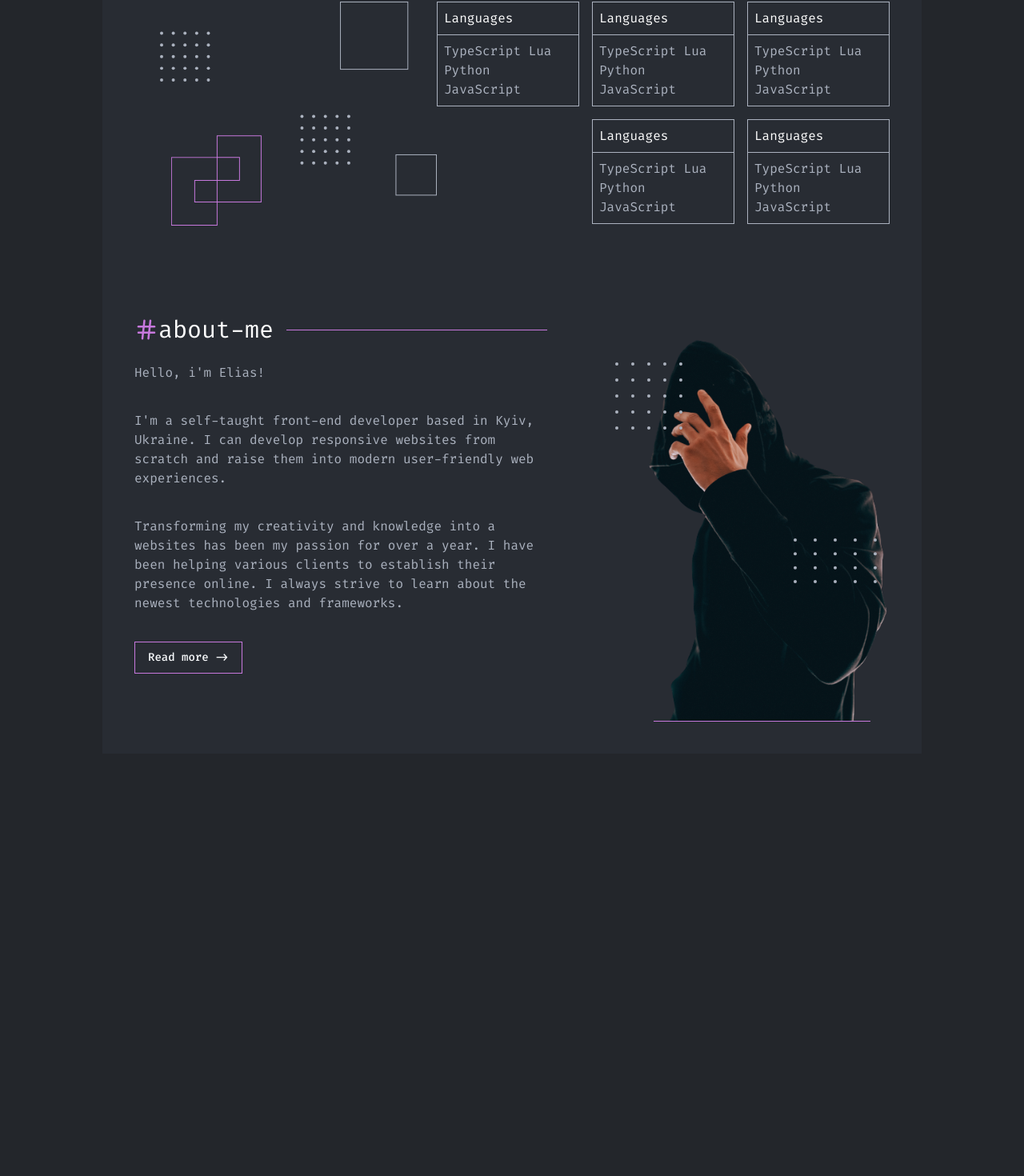
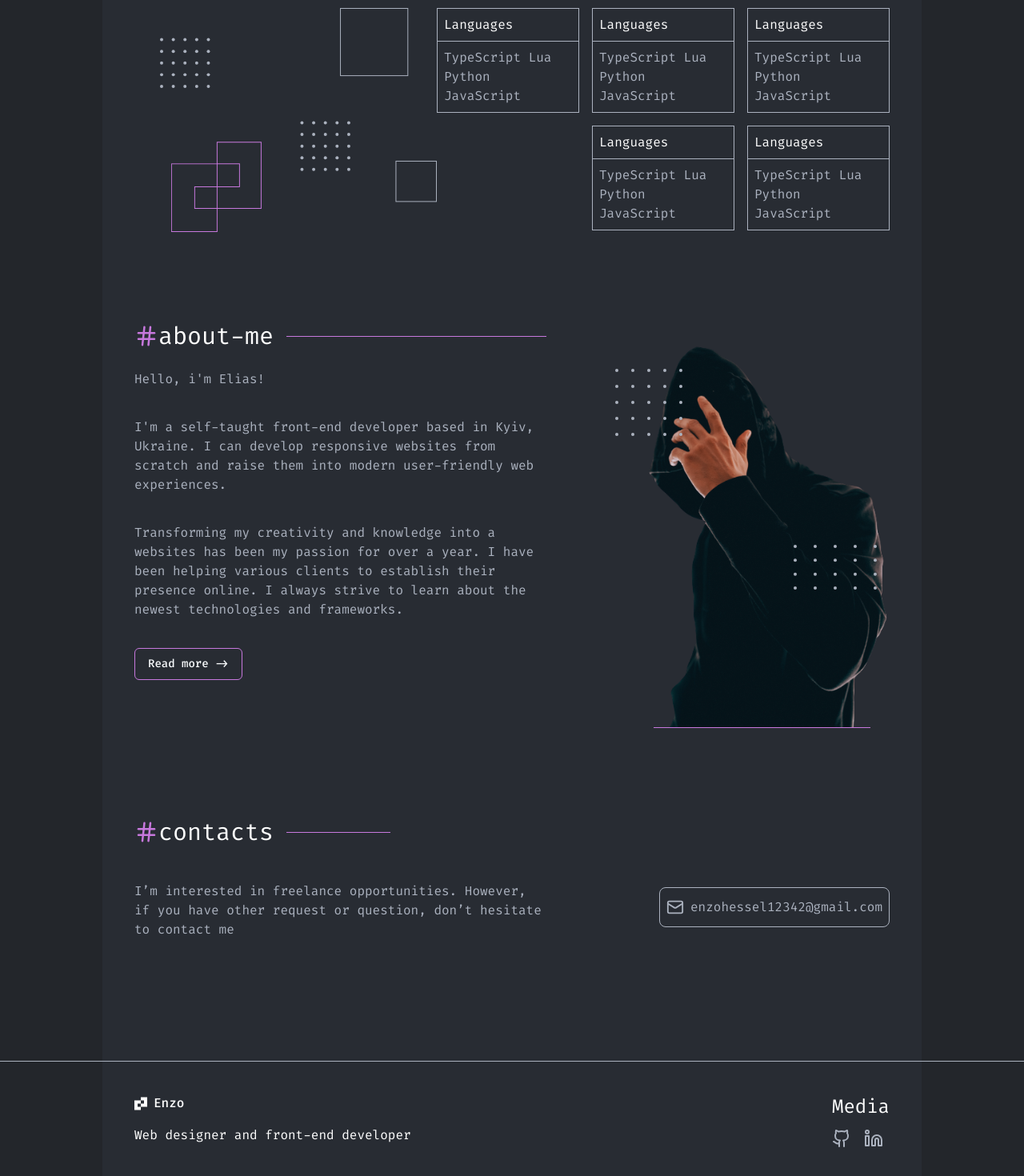
Before and after one commit to EnzoHessel/new-portfolio, a Next.js app: page / in a window 1280 px wide. Shown: the part 1237-2707 px from the top of the page at 80% size. Before the commit the page ends 2179 px from the top, so only its background shows below. Built offline with nearby package versions, Linux system fonts and the light colour scheme.

Commit message:
feat: add footer and animate all

```diff
--- a/app/layout.tsx
+++ b/app/layout.tsx
@@ -1,6 +1,8 @@
 import type { Metadata } from "next";
 import { Fira_Code } from "next/font/google";
 import "./globals.css";
+import Header from "@/components/Header";
+import Footer from "@/components/Footer";
 
 const firaCode = Fira_Code({ subsets: ["latin"] });
 
@@ -17,7 +19,9 @@ export default function RootLayout({
   return (
     <html lang="pt-BR">
       <body className={firaCode.className}>
-        {children}
+        <Header />
+          {children}
+        <Footer />
       </body>
     </html>
   );
--- a/app/page.tsx
+++ b/app/page.tsx
@@ -1,5 +1,5 @@
 import About from "@/components/About";
-import Header from "@/components/Header";
+import Contacts from "@/components/Contacts";
 import HeroContent from "@/components/HeroContent";
 // import Motivational from "@/components/Motivational";
 import Projects from "@/components/Projects";
@@ -8,21 +8,23 @@ import Skills from "@/components/Skills";
 export default function Home() {
   return (
     <main className="flex min-h-screen w-full max-w-[1024px] flex-col items-center mx-auto p-4 sm:p-6 md:p-8 lg:p-10 bg-[#282C33]">
-      <Header/>
-      <section className="pt-8">
+      <section className="pt-8 md:pt-0" id="home">
         <HeroContent/>
       </section>
       {/* <div className="pt-28">
         <Motivational />
       </div> */}
-      <section className="pt-28 w-full">
+      <section className="pt-28 w-full" id="works">
         <Projects />
       </section>
       <section className="pt-28 w-full">
         <Skills />
       </section>
-      <section className="pt-28 w-full">
+      <section className="pt-28 w-full" id="about-me">
         <About />
+      </section>
+      <section className="py-28 w-full" id="contacts">
+        <Contacts />
       </section>
     </main>
   );
--- a/components/About.tsx
+++ b/components/About.tsx
@@ -1,30 +1,80 @@
-import { Hash } from "lucide-react"
-import { Button } from "./ui/button"
-import Image from "next/image"
+"use client"
+
+
+import { Hash } from "lucide-react";
+import { Button } from "./ui/button";
+import Image from "next/image";
+import { motion } from "framer-motion";
+import { useInView } from 'react-intersection-observer';
 
 const About = () => {
+  const { ref, inView } = useInView({
+    triggerOnce: true,
+    threshold: 0.1,
+  });
+
   return (
-    <div className="flex justify-between">
+    <div ref={ref} className="flex justify-between">
       <div>
         <div className="flex flex-col md:flex-row items-start justify-between">
-          <div className="flex items-center justify-center gap-4">
-            <div className="flex items-center justify-center">
+          <div className="flex items-center justify-start gap-4 w-full">
+            <motion.div
+              className="flex items-center justify-start"
+              initial={{ opacity: 0, y: -20 }}
+              animate={inView ? { opacity: 1, y: 0 } : {}}
+              transition={{ duration: 0.5 }}
+            >
               <Hash size={30} color="#C778DD" />
-              <h2 className="text-3xl">about-me</h2>
-            </div>
-            <div className="w-full md:w-[326px] h-px bg-[#C778DD] hidden md:block" />
+              <h2 className="text-3xl whitespace-nowrap">about-me</h2>
+            </motion.div>
+            <motion.div
+              className="w-full md:w-[326px] h-px bg-[#C778DD] hidden md:block"
+              initial={{ width: 0 }}
+              animate={inView ? { width: "100%" } : {}}
+              transition={{ duration: 0.5, delay: 0.5 }}
+            />
           </div>
         </div>
         <div className="flex flex-col gap-9 max-w-[515px] text-[#ABB2BF] pt-6">
-          <p>Hello, i'm Elias!</p>
-          <p> I'm a self-taught front-end developer based in Kyiv, Ukraine. I can develop responsive websites from scratch and raise them into modern user-friendly web experiences. </p>
-          <p>Transforming my creativity and knowledge into a websites has been my passion for over a year. I have been helping various clients to establish their presence online. I always strive to learn about the newest technologies and frameworks.</p>
+          <motion.p
+            initial={{ opacity: 0, y: 20 }}
+            animate={inView ? { opacity: 1, y: 0 } : {}}
+            transition={{ duration: 0.5, delay: 0.7 }}
+          >
+            Hello, i'm Elias!
+          </motion.p>
+          <motion.p
+            initial={{ opacity: 0, y: 20 }}
+            animate={inView ? { opacity: 1, y: 0 } : {}}
+            transition={{ duration: 0.5, delay: 0.9 }}
+          >
+            I'm a self-taught front-end developer based in Kyiv, Ukraine. I can develop responsive websites from scratch and raise them into modern user-friendly web experiences.
+          </motion.p>
+          <motion.p
+            initial={{ opacity: 0, y: 20 }}
+            animate={inView ? { opacity: 1, y: 0 } : {}}
+            transition={{ duration: 0.5, delay: 1.1 }}
+          >
+            Transforming my creativity and knowledge into a websites has been my passion for over a year. I have been helping various clients to establish their presence online. I always strive to learn about the newest technologies and frameworks.
+          </motion.p>
         </div>
-        <Button variant={"default"} className="mt-9">Read more -&gt;</Button>
+        <motion.div
+          initial={{ opacity: 0, y: 20 }}
+          animate={inView ? { opacity: 1, y: 0 } : {}}
+          transition={{ duration: 0.5, delay: 1.3 }}
+        >
+          <Button variant={"default"} className="mt-9">Read more -&gt;</Button>
+        </motion.div>
       </div>
-      <Image src="/aboutImage.svg" alt="about" width={343} height={508} className="md:block hidden"/>
+      <motion.div
+        initial={{ opacity: 0, x: 20 }}
+        animate={inView ? { opacity: 1, x: 0 } : {}}
+        transition={{ duration: 0.5, delay: 1.5 }}
+      >
+        <Image src="/aboutImage.svg" alt="about" width={343} height={508} className="md:block hidden" />
+      </motion.div>
     </div>
-  )
+  );
 }
 
-export default About
+export default About;
--- /dev/null
+++ b/components/Contacts.tsx
@@ -0,0 +1,58 @@
+"use client"
+
+import { Hash, Mail } from 'lucide-react';
+import React from 'react';
+import { motion } from 'framer-motion';
+import { useInView } from 'react-intersection-observer';
+
+const Contacts = () => {
+  const { ref, inView } = useInView({
+    triggerOnce: true,
+    threshold: 0.1,
+  });
+
+  return (
+    <div ref={ref}>
+      <div className="flex flex-col md:flex-row items-start justify-between">
+        <div className="flex items-center justify-start gap-4 max-w-80 w-full">
+          <motion.div
+            className="flex items-center justify-start"
+            initial={{ opacity: 0, y: -20 }}
+            animate={inView ? { opacity: 1, y: 0 } : {}}
+            transition={{ duration: 0.5 }}
+          >
+            <Hash size={30} color="#C778DD" />
+            <h2 className="text-3xl">contacts</h2>
+          </motion.div>
+          <motion.div
+            className="w-full md:w-[127px] h-px bg-[#C778DD] hidden md:block"
+            initial={{ width: 0 }}
+            animate={inView ? { width: "100%" } : {}}
+            transition={{ duration: 0.5, delay: 0.5 }}
+          />
+        </div>
+      </div>
+      <div className='md:flex block justify-between items-center space-y-9'>
+        <motion.div
+          className='pt-11 text-[#ABB2BF] max-w-[515px]'
+          initial={{ opacity: 0, y: 20 }}
+          animate={inView ? { opacity: 1, y: 0 } : {}}
+          transition={{ duration: 0.5, delay: 0.7 }}
+        >
+          <p>I’m interested in freelance opportunities. However, if you have other request or question, don’t hesitate to contact me</p>
+        </motion.div>
+        <motion.div
+          className='flex justify-center items-center gap-2 p-2 border border-[#ABB2BF] w-72 h-fit text-[#ABB2BF] hover:text-white duration-200 rounded-lg'
+          initial={{ opacity: 0, y: 20 }}
+          animate={inView ? { opacity: 1, y: 0 } : {}}
+          transition={{ duration: 0.5, delay: 0.9 }}
+        >
+          <Mail size={32} />
+          <a href="mailto:enzohessel12342@gmail.com">enzohessel12342@gmail.com</a>
+        </motion.div>
+      </div>
+    </div>
+  );
+}
+
+export default Contacts;
--- /dev/null
+++ b/components/Footer.tsx
@@ -0,0 +1,61 @@
+"use client"
+
+import { Github, Linkedin } from "lucide-react";
+import Image from "next/image";
+import Link from "next/link";
+import { motion } from 'framer-motion';
+import { useInView } from 'react-intersection-observer';
+
+const Footer = () => {
+  const { ref, inView } = useInView({
+    triggerOnce: true,
+    threshold: 0.1,
+  });
+
+  return (
+    <footer className="border-t border-[#ABB2BF] " ref={ref}>
+      <div className="flex w-full max-w-[1024px] flex-col items-center mx-auto px-4 pt-4 sm:px-6 sm:pt-6 md:px-8 md:pt-8 lg:pt-10 lg:px-10 bg-[#282C33]">
+        <div className="flex justify-between w-full">
+          <motion.div
+            className="flex flex-col gap-4"
+            initial={{ opacity: 0, y: -20 }}
+            animate={inView ? { opacity: 1, y: 0 } : {}}
+            transition={{ duration: 0.5 }}
+          >
+            <div className="flex gap-2 items-center cursor-pointer">
+              <Image src="/logo.svg" alt="logo" width={16} height={16} />
+              <p className="font-medium text-base">Enzo</p>
+            </div>
+            <p>Web designer and front-end developer</p>
+          </motion.div>
+          <motion.div
+            className="flex flex-col gap-3"
+            initial={{ opacity: 0, y: -20 }}
+            animate={inView ? { opacity: 1, y: 0 } : {}}
+            transition={{ duration: 0.5, delay: 0.3 }}
+          >
+            <p className="text-2xl">Media</p>
+            <div className="flex gap-4 cursor-pointer">
+              <Link href="https://github.com/EnzoHessel">
+                <Github size={24} className="hover:text-white text-[#ABB2BF] duration-200"/>
+              </Link>
+              <Link href="https://www.linkedin.com/in/enzo-hessel/">
+                <Linkedin size={24} className="hover:text-white text-[#ABB2BF] duration-200"/>
+              </Link>
+            </div>
+          </motion.div>
+        </div>
+        <motion.div
+          className="py-12"
+          initial={{ opacity: 0, y: 20 }}
+          animate={inView ? { opacity: 1, y: 0 } : {}}
+          transition={{ duration: 0.5, delay: 0.6 }}
+        >
+          <p className="text-[#ABB2BF] text-base">© Copyright 2024. Made by Enzo </p>
+        </motion.div>
+      </div>
+    </footer>
+  )
+}
+
+export default Footer;
--- a/components/Header.tsx
+++ b/components/Header.tsx
@@ -1,10 +1,10 @@
-"use client"
+"use client";
 
 import { Hash } from "lucide-react";
 import Image from "next/image";
-import Link from "next/link";
 import { useState } from "react";
 import { motion, AnimatePresence } from "framer-motion";
+import { Link as ScrollLink } from "react-scroll";
 
 const Header = () => {
   const [isMenuOpen, setIsMenuOpen] = useState(false);
@@ -14,24 +14,43 @@ const Header = () => {
   };
 
   const Links = [
-    { name: "home", path: "/" },
-    { name: "works", path: "/works" },
-    { name: "about-me", path: "/about-me" },
-    { name: "contacts", path: "/contacts" },
+    { name: "home", to: "home" },
+    { name: "works", to: "works" },
+    { name: "about-me", to: "about-me" },
+    { name: "contacts", to: "contacts" },
   ];
 
   return (
+    <div className="flex w-full max-w-[1024px] flex-col items-center mx-auto px-4 pt-4 sm:px-6 sm:pt-6 md:px-8 md:pt-8 lg:pt-10 lg:px-10 bg-[#282C33]">
       <div className="flex justify-between w-full">
-      <div className="flex gap-2 items-center">
+        <motion.div
+          className="flex gap-2 items-center cursor-pointer"
+          initial={{ opacity: 0, y: -20 }}
+          animate={{ opacity: 1, y: 0 }}
+          transition={{ duration: 0.7 }}
+        >
           <Image src="/logo.svg" alt="logo" width={16} height={16} />
           <p className="font-bold text-base">Enzo</p>
-      </div>
+        </motion.div>
         <div className="hidden md:flex gap-8">
           {Links.map((link) => (
-          <Link key={link.name} href={link.path} className="flex items-center justify-center font-medium text-base">
+            <ScrollLink
+              key={link.name}
+              to={link.to}
+              smooth={true}
+              duration={500}
+              className="flex items-center justify-center font-medium text-base cursor-pointer"
+            >
+              <motion.div
+                className="flex items-center"
+                initial={{ opacity: 0, y: -20 }}
+                animate={{ opacity: 1, y: 0 }}
+                transition={{ duration: 0.7, delay: 0.1 * Links.indexOf(link) }}
+              >
                 <Hash size={16} color="#C778DD" />
-            <span>{link.name}</span>
-          </Link>
+                <span className="hover:text-white text-[#ABB2BF]">{link.name}</span>
+              </motion.div>
+            </ScrollLink>
           ))}
         </div>
         <div className="md:hidden flex items-center">
@@ -81,15 +100,23 @@ const Header = () => {
               className="absolute top-16 left-0 w-full h-full bg-[#282C33] flex flex-col items-start gap-8 md:hidden pt-11"
             >
               {Links.map((link) => (
-              <Link key={link.name} href={link.path} className="flex items-center justify-center font-medium text-4xl pl-2 ">
+                <ScrollLink
+                  key={link.name}
+                  to={link.to}
+                  smooth={true}
+                  duration={500}
+                  className="flex items-center justify-center font-medium text-4xl pl-2 cursor-pointer"
+                  onClick={toggleMenu}
+                >
                   <Hash size={38} color="#C778DD" />
                   <span>{link.name}</span>
-              </Link>
+                </ScrollLink>
               ))}
             </motion.div>
           )}
         </AnimatePresence>
       </div>
+    </div>
   );
 };
 
--- a/components/ProjectCard.tsx
+++ b/components/ProjectCard.tsx
@@ -14,7 +14,7 @@ interface ProjectCardProps {
 
 const ProjectCard = ({ image, tecnologies, title, description, cached, link, github } : ProjectCardProps ) => {
   return (
-    <div className="border border-[#ABB2BF]">
+    <div className="border border-[#ABB2BF] rounded-lg">
       <div className="relative w-full h-[210px]">
         <Image src={image} alt={title} fill className="object-fill"/>
       </div>
--- a/components/Skills.tsx
+++ b/components/Skills.tsx
@@ -1,34 +1,86 @@
+"use client"
+
 import { Hash } from "lucide-react";
 import Image from 'next/image';
 import SkillsCard from "./SkillsCard";
+import { motion } from "framer-motion";
+import { useInView } from 'react-intersection-observer';
 
 const Skills = () => {
+  const { ref, inView } = useInView({
+    triggerOnce: true,
+    threshold: 0.1,
+  });
+
   return (
-    <div>
+    <div ref={ref}>
       <div className="flex flex-col md:flex-row items-start justify-between">
-        <div className="flex items-center justify-center gap-4">
-          <div className="flex items-center justify-center">
+        <div className="flex items-center justify-start gap-4 max-w-96 w-full">
+          <motion.div
+            className="flex items-center justify-start"
+            initial={{ opacity: 0, y: -20 }}
+            animate={inView ? { opacity: 1, y: 0 } : {}}
+            transition={{ duration: 0.5 }}
+          >
             <Hash size={30} color="#C778DD" />
             <h2 className="text-3xl">skills</h2>
-          </div>
-          <div className="w-full md:w-[230px] h-px bg-[#C778DD] hidden md:block" />
+          </motion.div>
+          <motion.div
+            className="w-full md:w-[230px] h-px bg-[#C778DD] hidden md:block"
+            initial={{ width: 0 }}
+            animate={inView ? { width: "100%" } : {}}
+            transition={{ duration: 0.5, delay: 0.5 }}
+          />
         </div>
       </div>
       <div className="pt-3 flex flex-col md:flex-row justify-between">
-        <div className="hidden md:block pl-8">
+        <motion.div
+          className="hidden md:block pl-8"
+          initial={{ opacity: 0, x: -20 }}
+          animate={inView ? { opacity: 1, x: 0 } : {}}
+          transition={{ duration: 0.5, delay: 0.7 }}
+        >
           <Image src={"/skillsBg.svg"} alt="skills" width={349} height={282} />
-        </div>
+        </motion.div>
         <div className="flex flex-col md:flex-row gap-4">
-          <div className="">
+          <motion.div
+            initial={{ opacity: 0, y: 20 }}
+            animate={inView ? { opacity: 1, y: 0 } : {}}
+            transition={{ duration: 0.5, delay: 0.9 }}
+          >
             <SkillsCard />
+          </motion.div>
+          <div className="flex flex-col gap-4">
+            <motion.div
+              initial={{ opacity: 0, y: 20 }}
+              animate={inView ? { opacity: 1, y: 0 } : {}}
+              transition={{ duration: 0.5, delay: 1.1 }}
+            >
+              <SkillsCard />
+            </motion.div>
+            <motion.div
+              initial={{ opacity: 0, y: 20 }}
+              animate={inView ? { opacity: 1, y: 0 } : {}}
+              transition={{ duration: 0.5, delay: 1.3 }}
+            >
+              <SkillsCard />
+            </motion.div>
           </div>
           <div className="flex flex-col gap-4">
-            <SkillsCard />
-            <SkillsCard />
-          </div>
-          <div className="flex flex-col gap-4">
-            <SkillsCard />
-            <SkillsCard />
+            <motion.div
+              initial={{ opacity: 0, y: 20 }}
+              animate={inView ? { opacity: 1, y: 0 } : {}}
+              transition={{ duration: 0.5, delay: 1.5 }}
+            >
+              <SkillsCard />
+            </motion.div>
+            <motion.div
+              initial={{ opacity: 0, y: 20 }}
+              animate={inView ? { opacity: 1, y: 0 } : {}}
+              transition={{ duration: 0.5, delay: 1.7 }}
+            >
+              <SkillsCard />
+            </motion.div>
           </div>
         </div>
       </div>
--- a/components/TitleProject.tsx
+++ b/components/TitleProject.tsx
@@ -1,4 +1,5 @@
 import { Hash } from "lucide-react";
+import Link from "next/link";
 
 const ProjectTitle = () => {
   return (
@@ -11,7 +12,7 @@ const ProjectTitle = () => {
         <div className="w-[400px] h-px bg-[#C778DD] hidden md:block" />
       </div>
       <div className="flex items-center justify-center">
-        <p className="lg:text-base text-xs mt-1">View all ~~&gt;</p>
+        <Link href={"/projects"} className="lg:text-base text-xs mt-1 cursor-pointer" >View all ~~&gt;</Link>
       </div>
     </div>
   )
--- a/components/ui/button.tsx
+++ b/components/ui/button.tsx
@@ -9,7 +9,7 @@ const buttonVariants = cva(
   {
     variants: {
       variant: {
-        default: "text-primary-foreground hover:bg-[#C778DD] border-[#C778DD] border-[1px]",
+        default: "text-primary-foreground hover:bg-[#C778DD] duration-200 border-[#C778DD] border-[1px]",
         destructive:
           "bg-destructive text-destructive-foreground hover:bg-destructive/90",
         outline:
@@ -20,7 +20,7 @@ const buttonVariants = cva(
         link: "text-primary underline-offset-4 hover:underline",
       },
       size: {
-        default: "h-10 px-4 py-2",
+        default: "h-10 px-4 py-2 rounded-md",
         sm: "h-9 rounded-md px-3",
         lg: "h-11 rounded-md px-8",
         icon: "h-10 w-10",
--- a/package.json
+++ b/package.json
@@ -18,6 +18,7 @@
     "react": "^18.3.1",
     "react-dom": "^18.3.1",
     "react-intersection-observer": "^9.13.0",
+    "react-scroll": "^1.9.0",
     "tailwind-merge": "^2.4.0",
     "tailwindcss-animate": "^1.0.7"
   },
@@ -25,6 +26,7 @@
     "@types/node": "^20",
     "@types/react": "^18",
     "@types/react-dom": "^18",
+    "@types/react-scroll": "^1.8.10",
     "eslint": "^8",
     "eslint-config-next": "14.2.5",
     "postcss": "^8",
```
Also changed, not shown: 1 other file (tests, documents, lock files or other folders). Lines whose indentation alone changed are shown as unchanged.
